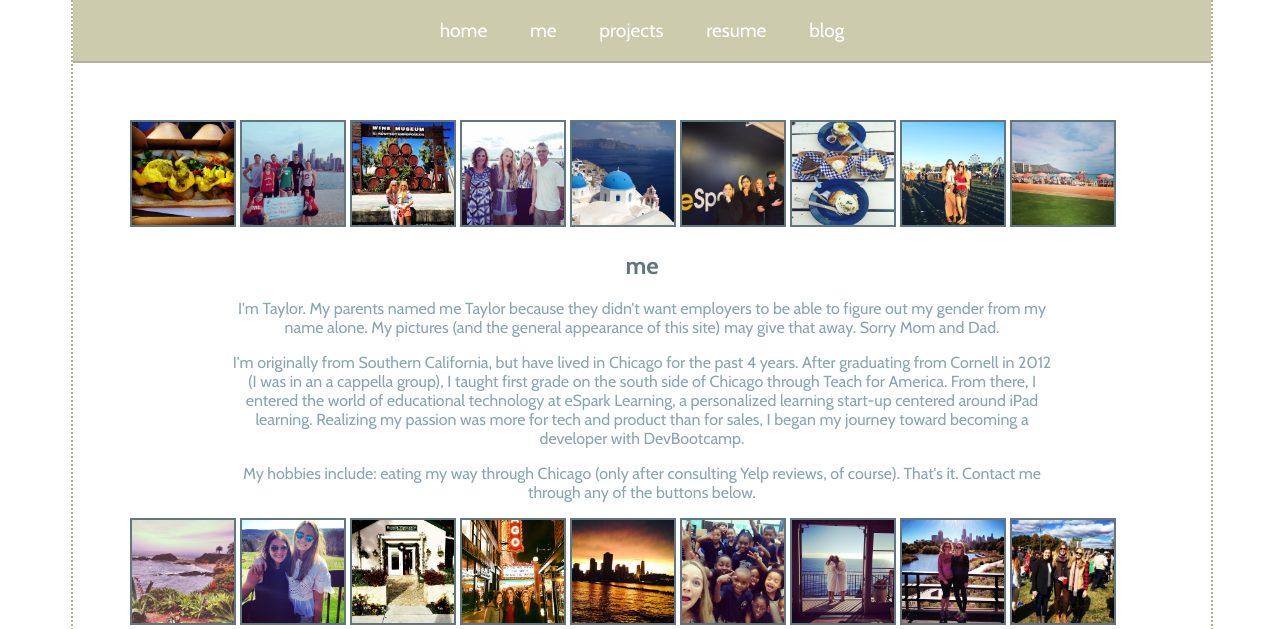
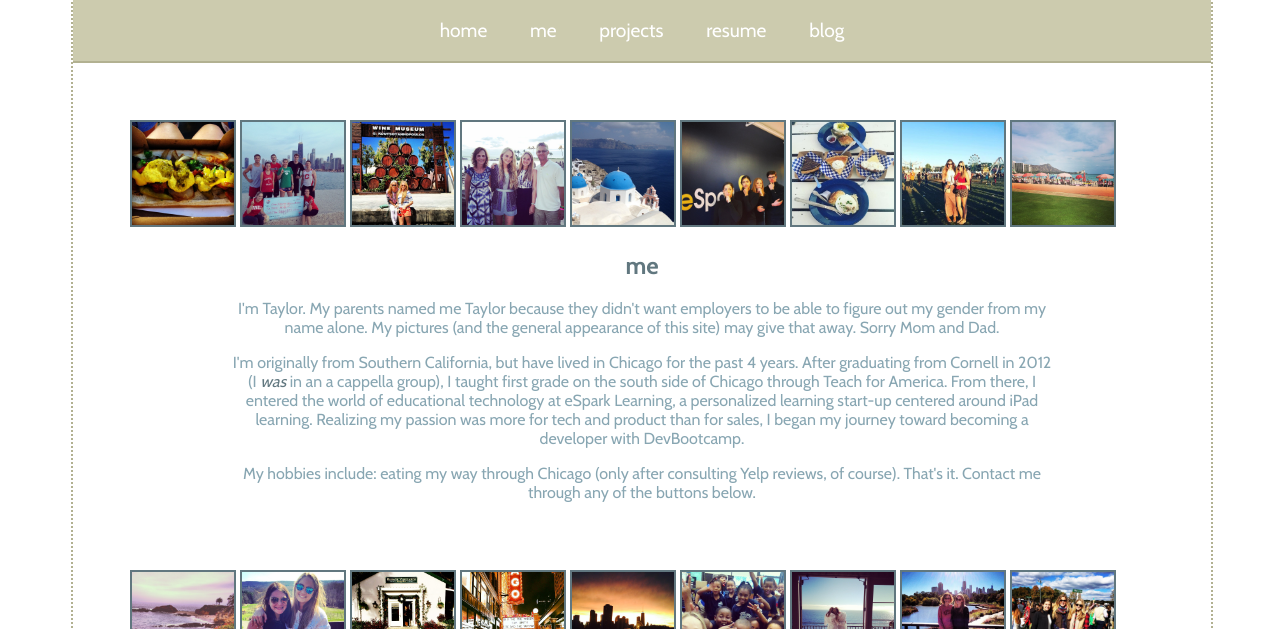
Before and after one commit to taylordaug/taylordaug.github.io, a plain HTML site: page me.html in a window 1280 px wide. Shown: the part 171-800 px from the top of the page. Drawn offline with nearby package versions, Linux system fonts and the light colour scheme.

```diff
--- a/me.html
+++ b/me.html
@@ -28,10 +28,11 @@
 <img src="pic8.jpg" alt="pic"/>
 <img src="pic9.jpg" alt="pic"/>
   <h2>me</h2>
-  <p></p>
+  <div class="pad">
   <p class="bio">I'm Taylor. My parents named me Taylor because they didn't want employers to be able to figure out my gender from my name alone. My pictures (and the general appearance of this site) may give that away. Sorry Mom and Dad.</p>
-  <p class="bio">I'm originally from Southern California, but have lived in Chicago for the past 4 years. After graduating from Cornell in 2012 (I was in an a cappella group), I taught first grade on the south side of Chicago through Teach for America. From there, I entered the world of educational technology at eSpark Learning, a personalized learning start-up centered around iPad learning. Realizing my passion was more for tech and product than for sales, I began my journey toward becoming a developer with DevBootcamp.</p>
+  <p class="bio">I'm originally from Southern California, but have lived in Chicago for the past 4 years. After graduating from Cornell in 2012 (I <em>was</em> in an a cappella group), I taught first grade on the south side of Chicago through Teach for America. From there, I entered the world of educational technology at eSpark Learning, a personalized learning start-up centered around iPad learning. Realizing my passion was more for tech and product than for sales, I began my journey toward becoming a developer with DevBootcamp.</p>
   <p class="bio">My hobbies include: eating my way through Chicago (only after consulting Yelp reviews, of course). That's it. Contact me through any of the buttons below.</p>
+</div>
 <img src="pic4.jpg" alt="pic"/>
 <img src="pic11.jpg" alt="pic"/>
 <img src="pic12.jpg" alt="pic"/>
--- a/stylesheets/me.css
+++ b/stylesheets/me.css
@@ -19,3 +19,7 @@
 h2 {
   text-align: center;
 }
+
+.pad {
+  padding-bottom: 5%;
+}
```
Also changed, not shown: blog/arrays-hashes.html (+2 -2 lines), blog/css-concepts.html (+1 -1 lines), blog/git.html (+1 -1 lines).
